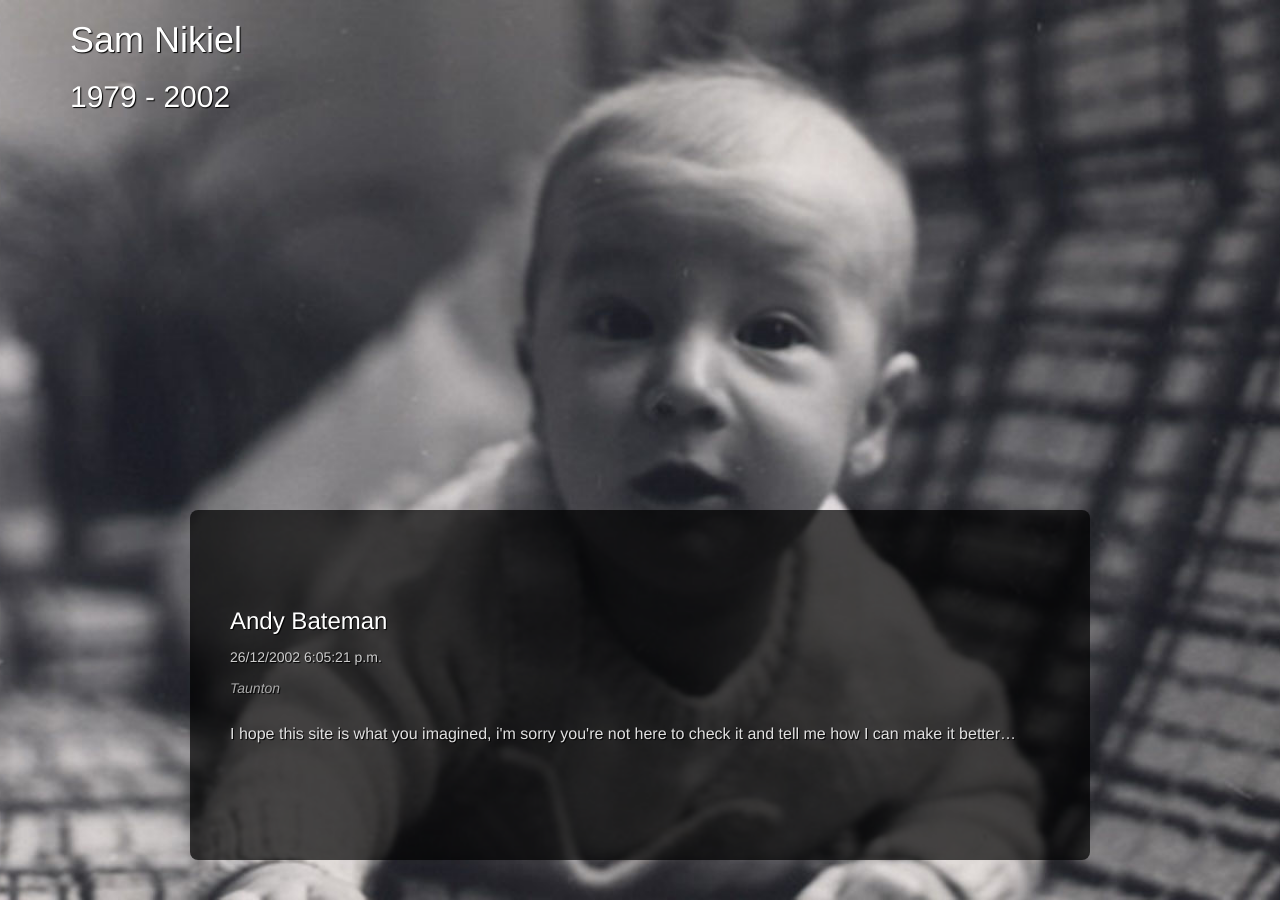
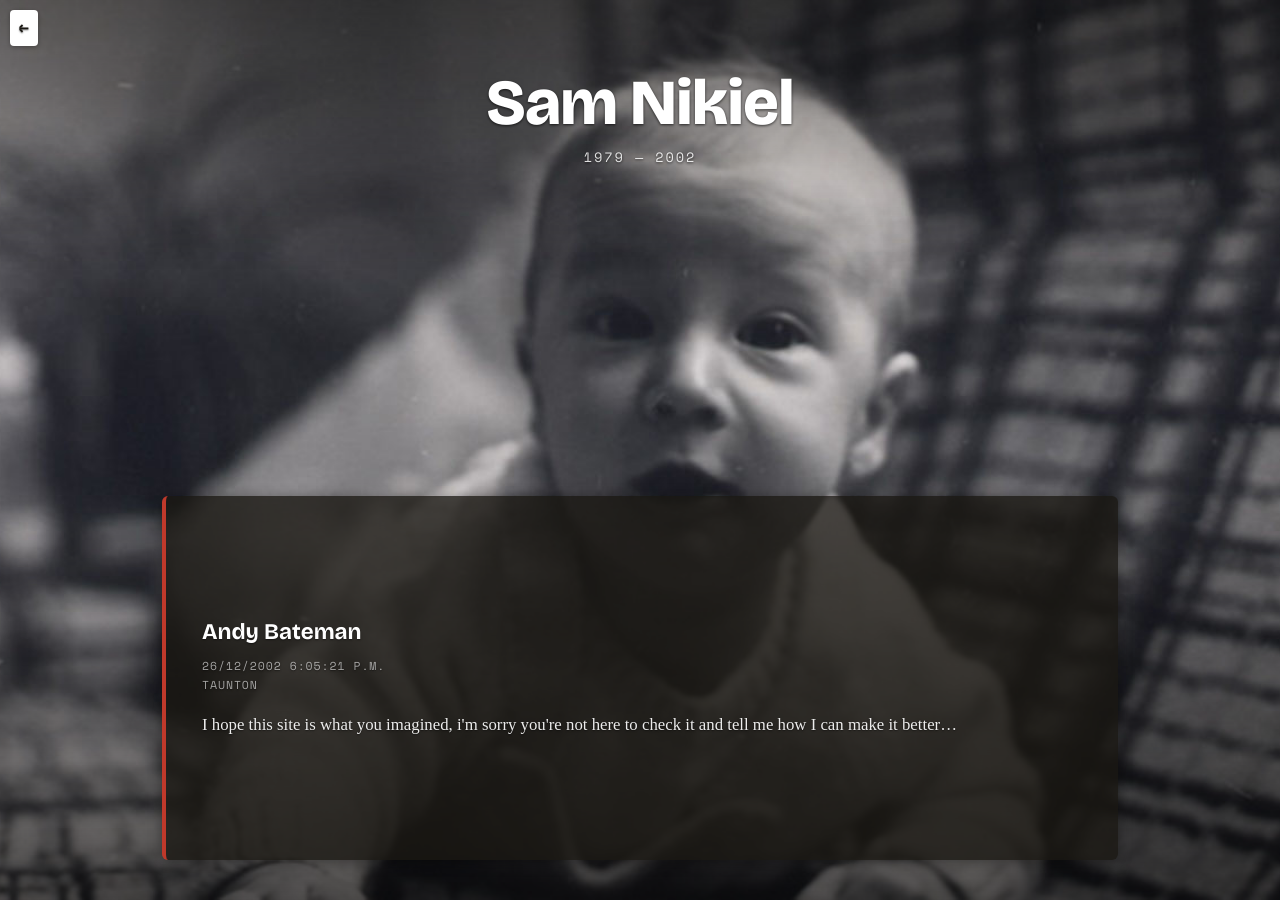
Before and after one commit to andybateman/andybateman.github.io, a Jekyll site: the page built from samnikiel/index.html, in a window 1280 px wide. Built offline with Jekyll 4.4.1, drawn with Linux system fonts in a browser that asks for light colours; nearby versions of some CDN libraries.

Commit message:
Bring Health and Sam Nikiel onto the Logbook theme
Both pages previously hand-rolled their own <head> and bypassed the
shared layout, so they had no nav, no GA4, and were off-theme.

Health: rebuilt as a Jekyll page on the shared head. Migrated the chart
from CanvasJS to Chart.js (already used on NZ Hills, no trial watermark,
SRI-pinned) as a themed horizontal stacked bar. All injuries and their
fixed/still-broken percentages are unchanged. Added the back-home link
and title chip used by the other chart pages.

Sam Nikiel: dropped the defunct Bootstrap 3.2.0 maxcdn dependency, moved
onto the shared head, and restyled the guestbook to the Logbook type
system. Photo background, cycling entries and all guestbook content kept;
emails and IPs stay private.

```diff
--- a/samnikiel/index.html
+++ b/samnikiel/index.html
@@ -1,23 +1,25 @@
-<!DOCTYPE html>
-<html>
+---
+title: Sam Nikiel
+description: In memory of Sam Nikiel, 1979–2002.
+map: true
+---
+<!doctype html>
+<html lang="en">
 <head>
-
-<meta charset="utf-8">
-<title>Sam Nikiel</title>
-	<link type="text/css" rel="stylesheet" href="//maxcdn.bootstrapcdn.com/bootstrap/3.2.0/css/bootstrap.min.css" />
-	<link type="text/css" rel="stylesheet" href="./styles.css" />
+  {% include head.html %}
+  <link type="text/css" rel="stylesheet" href="./styles.css" />
 </head>
 
 <body>
 
-<div class="container">
+<a id="home-link" href="/">←</a>
+
+<header class="memorial-head">
   <h1>Sam Nikiel</h1>
-  <h2>1979 - 2002</h2>
+  <p class="dates">1979 — 2002</p>
+</header>
 
-  <div id="guestbook-container"></div>
-</div>
-
-
+<div id="guestbook-container"></div>
 
 <script>
   // Load and display guestbook entries with fade in/out
--- a/samnikiel/styles.css
+++ b/samnikiel/styles.css
@@ -1,53 +1,56 @@
-html, body {
-  margin: 0; padding: 0; background: none; height: 100%
-}
+/* In memory of Sam Nikiel, 1979–2002.
+   Full-bleed photo with a cycling guestbook, on the Logbook type system.
+   Fonts and the #home-link chrome come from the shared head + map.css. */
+
+html, body { margin: 0; padding: 0; height: 100%; }
 
 html {
   background: url(image01.jpg) no-repeat center center fixed;
-  -webkit-background-size: cover;
-  -moz-background-size: cover;
-  -o-background-size: cover;
   background-size: cover;
 }
 
+/* Transparent body so the photo shows; a soft gradient seats the text. */
 body {
-  font: 16px/26px Helvetica, Helvetica Neue, Arial;
+  background:
+    linear-gradient(to bottom, rgba(0,0,0,.45) 0%, rgba(0,0,0,0) 30%,
+                    rgba(0,0,0,0) 55%, rgba(0,0,0,.65) 100%);
+  box-shadow: none;
+  color: #fff;
   -webkit-font-smoothing: antialiased;
-  font-smooth: always;
-  text-shadow: 1px 1px 1px rgba(0,0,0,1)
 }
 
-h1, h2 {
-        color:#fff
+/* Name and dates, top-centre, clear of the back-home chip. */
+.memorial-head {
+  position: relative;
+  z-index: 1;
+  text-align: center;
+  padding: 64px 16px 0;
+  text-shadow: 0 1px 3px rgba(0,0,0,.7);
 }
 
-body > .navbar .brand {
-  padding-top: 10px;
-  padding-right: 0;
-  padding-left: 0;
-  margin-left: 20px;
-  float: right;
-  font-weight: bold;
-  color: #000;
-  text-shadow: 0 1px 0 rgba(255,255,255,.1), 0 0 30px rgba(255,255,255,.125);
-  -webkit-transition: all .2s linear;
-     -moz-transition: all .2s linear;
-          transition: all .2s linear;
-}
-body > .navbar .brand:hover {
-  text-decoration: none;
-  text-shadow: 0 1px 0 rgba(255,255,255,.1), 0 0 30px rgba(255,255,255,.4);
-  color:#fff
+.memorial-head h1 {
+  margin: 0;
+  font-family: "Bricolage Grotesque", system-ui, sans-serif;
+  font-weight: 800;
+  letter-spacing: -.01em;
+  font-size: clamp(2.2rem, 7vw, 4rem);
+  color: #fff;
 }
 
-/* Guestbook Styles */
+.memorial-head .dates {
+  margin: .35rem 0 0;
+  font-family: "Space Mono", ui-monospace, monospace;
+  font-size: .85rem;
+  letter-spacing: .14em;
+  color: rgba(255,255,255,.85);
+}
+
+/* Guestbook — cycling entries anchored to the bottom. */
 #guestbook-container {
   position: fixed;
-  bottom: 0;
-  left: 0;
-  right: 0;
+  bottom: 0; left: 0; right: 0;
   width: 100%;
-  height: 100vh;
+  height: 60vh;
   display: flex;
   align-items: flex-end;
   justify-content: center;
@@ -55,16 +58,17 @@ body > .navbar .brand:hover {
 }
 
 .guestbook-entry {
-  background: rgba(0, 0, 0, 0.7);
-  border-radius: 8px;
-  padding: 40px;
-  color: #fff;
-  width: 85%;
-  max-width: 900px;
-  min-height: 350px;
+  background: rgba(26, 24, 19, 0.78);
+  border-left: 4px solid #c0392b;
+  border-radius: 6px;
+  padding: 32px 36px;
+  width: 88%;
+  max-width: 880px;
+  min-height: 300px;
   display: flex;
   flex-direction: column;
   justify-content: center;
+  box-shadow: 0 2px 14px rgba(0,0,0,.4);
 }
 
 .entry-content {
@@ -72,47 +76,31 @@ body > .navbar .brand:hover {
   transition: opacity 1s ease-in-out;
 }
 
-.guestbook-entry.visible .entry-content {
-  opacity: 1;
+.guestbook-entry.visible .entry-content { opacity: 1; }
+
+.entry-content h3 {
+  margin: 0 0 12px;
+  font-family: "Bricolage Grotesque", system-ui, sans-serif;
+  font-weight: 700;
+  font-size: 1.4rem;
+  color: #fff;
 }
 
-.entry-content h3 {
-  margin-top: 0;
-  color: #fff;
-  font-size: 24px;
-  margin-bottom: 10px;
+.entry-date,
+.entry-location {
+  margin: 2px 0;
+  font-family: "Space Mono", ui-monospace, monospace;
+  font-size: .72rem;
+  text-transform: uppercase;
+  letter-spacing: .08em;
+  color: rgba(255,255,255,.6);
 }
 
-.entry-date {
-  color: #ccc;
-  font-size: 14px;
-  margin: 5px 0;
-}
-
-.entry-location {
-  color: #aaa;
-  font-size: 14px;
-  margin: 5px 0 20px 0;
-  font-style: italic;
-}
+.entry-location { margin-bottom: 18px; font-style: normal; }
 
 .entry-message {
-  line-height: 1.6;
-  font-size: 16px;
-  margin: 15px 0;
-  color: #e0e0e0;
+  margin: 12px 0 0;
+  line-height: 1.65;
+  font-size: 1.05rem;
+  color: rgba(255,255,255,.92);
 }
-
-.entry-email {
-  margin-top: 15px;
-  font-size: 14px;
-}
-
-.entry-email a {
-  color: #87ceeb;
-  text-decoration: none;
-}
-
-.entry-email a:hover {
-  text-decoration: underline;
-}
```
Also changed, not shown: health/index.html (+83 -61 lines).
